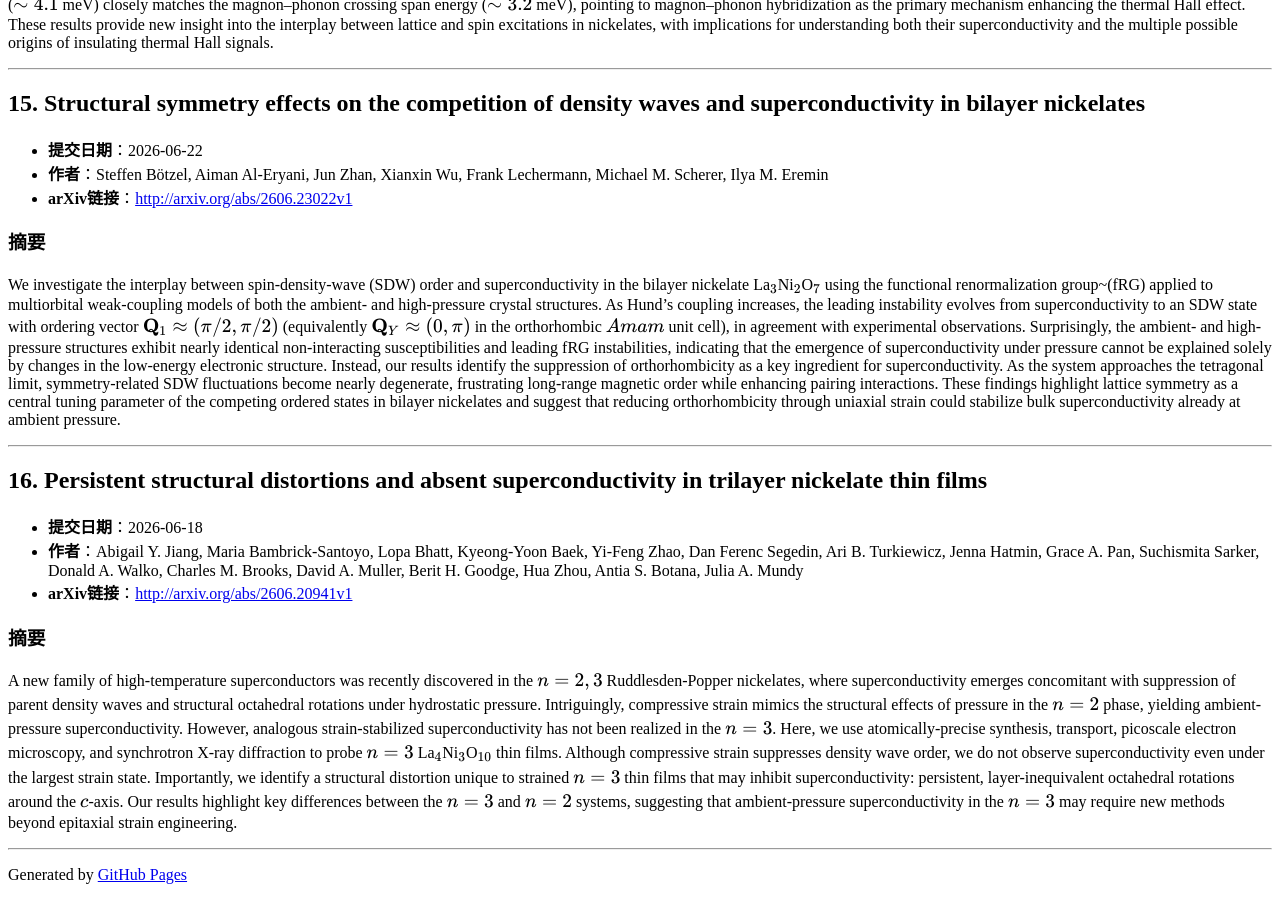
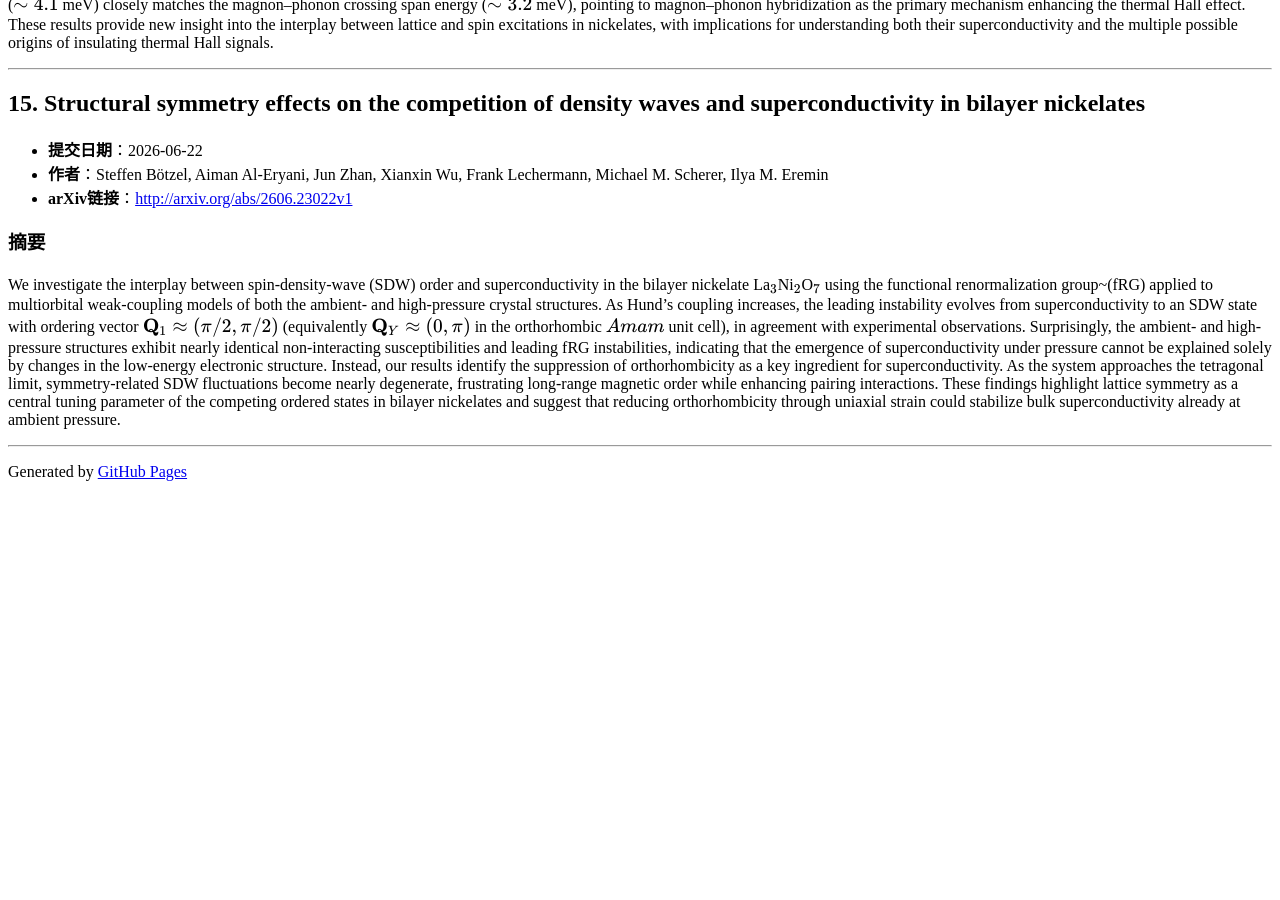
Before and after one commit to yangke25491/daily-arxiv-nickelate_superconductivity, a Jekyll site: the page built from docs/index.md, in a window 1280 px wide and 900 px high, scrolled down 5047 px. Built offline with Jekyll 4.4.1, drawn with Linux system fonts in a browser that asks for light colours; after the commit the page ends 5544 px from its top, so only the background shows below that; some of the changed text lies outside the part shown.

Commit message:
Automated update: arXiv papers

```diff
--- a/docs/index.md
+++ b/docs/index.md
@@ -5,8 +5,8 @@ title: 镍酸盐超导论文
 
 # 凝聚态物理-镍酸盐高温超导相关论文
 
-> 检索时间范围：**2026-06-18 至 2026-07-18**
-> 数据检索到 **16** 篇相关论文，按提交时间降序排列
+> 检索时间范围：**2026-06-19 至 2026-07-19**
+> 数据检索到 **15** 篇相关论文，按提交时间降序排列
 
 ---
 
@@ -174,14 +174,3 @@ Ruddlesden--Popper nickelates have emerged as a promising platform for high-temp
 We investigate the interplay between spin-density-wave (SDW) order and superconductivity in the bilayer nickelate La${}\_3$Ni${}\_2$O${}\_7$ using the functional renormalization group~(fRG) applied to multiorbital weak-coupling models of both the ambient- and high-pressure crystal structures. As Hund's coupling increases, the leading instability evolves from superconductivity to an SDW state with ordering vector $\mathbf{Q}\_1 \approx (π/2,π/2)$ (equivalently $\mathbf{Q}\_Y \approx (0,π)$ in the orthorhombic $Amam$ unit cell), in agreement with experimental observations. Surprisingly, the ambient- and high-pressure structures exhibit nearly identical non-interacting susceptibilities and leading fRG instabilities, indicating that the emergence of superconductivity under pressure cannot be explained solely by changes in the low-energy electronic structure. Instead, our results identify the suppression of orthorhombicity as a key ingredient for superconductivity. As the system approaches the tetragonal limit, symmetry-related SDW fluctuations become nearly degenerate, frustrating long-range magnetic order while enhancing pairing interactions. These findings highlight lattice symmetry as a central tuning parameter of the competing ordered states in bilayer nickelates and suggest that reducing orthorhombicity through uniaxial strain could stabilize bulk superconductivity already at ambient pressure.
 
 ---
-
-## 16. Persistent structural distortions and absent superconductivity in trilayer nickelate thin films
-
-- **提交日期**：2026-06-18
-- **作者**：Abigail Y. Jiang, Maria Bambrick-Santoyo, Lopa Bhatt, Kyeong-Yoon Baek, Yi-Feng Zhao, Dan Ferenc Segedin, Ari B. Turkiewicz, Jenna Hatmin, Grace A. Pan, Suchismita Sarker, Donald A. Walko, Charles M. Brooks, David A. Muller, Berit H. Goodge, Hua Zhou, Antia S. Botana, Julia A. Mundy
-- **arXiv链接**：[http://arxiv.org/abs/2606.20941v1](http://arxiv.org/abs/2606.20941v1)
-
-### 摘要
-A new family of high-temperature superconductors was recently discovered in the $n=2,3$ Ruddlesden-Popper nickelates, where superconductivity emerges concomitant with suppression of parent density waves and structural octahedral rotations under hydrostatic pressure. Intriguingly, compressive strain mimics the structural effects of pressure in the $n=2$ phase, yielding ambient-pressure superconductivity. However, analogous strain-stabilized superconductivity has not been realized in the $n=3$. Here, we use atomically-precise synthesis, transport, picoscale electron microscopy, and synchrotron X-ray diffraction to probe $n=3$ La${}\_4$Ni${}\_3$O${}\_{10}$ thin films. Although compressive strain suppresses density wave order, we do not observe superconductivity even under the largest strain state. Importantly, we identify a structural distortion unique to strained $n=3$ thin films that may inhibit superconductivity: persistent, layer-inequivalent octahedral rotations around the $c$-axis. Our results highlight key differences between the $n=3$ and $n=2$ systems, suggesting that ambient-pressure superconductivity in the $n=3$ may require new methods beyond epitaxial strain engineering.
-
----
```
